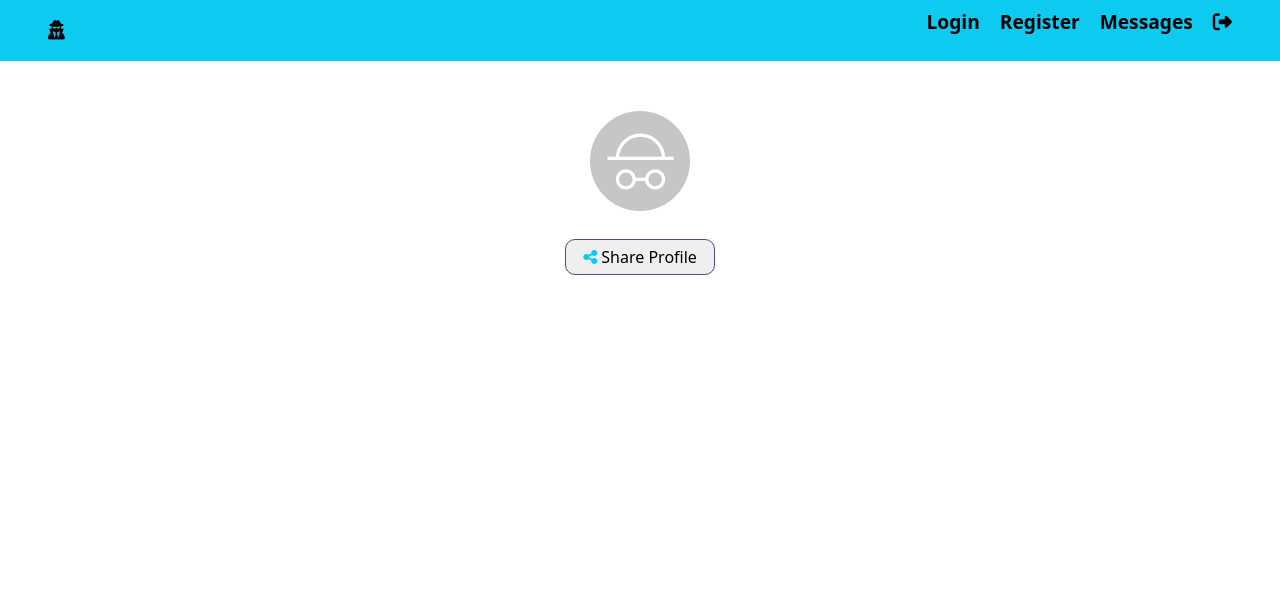
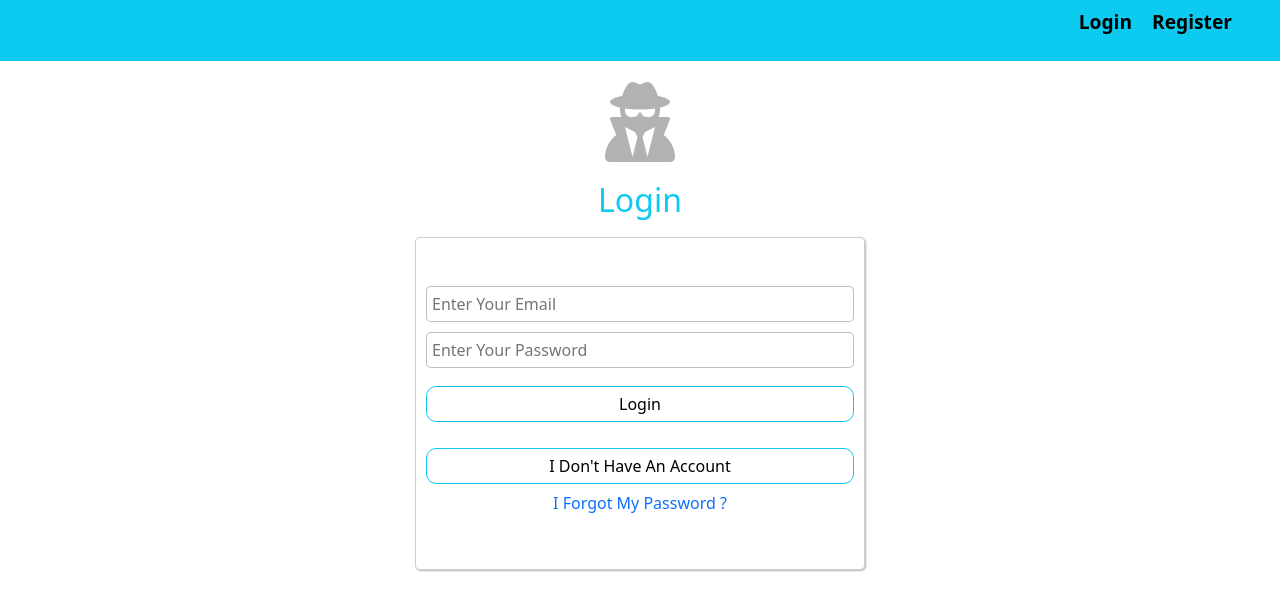
Before and after one commit to ZiadAhmed92/sarahaa, a Next.js app: page / in a window 1280 px wide. Shown: the top 610 px of the page. Built offline with nearby package versions, Linux system fonts and the light colour scheme; no server answers.

Commit message:
add messages

```diff
--- a/package.json
+++ b/package.json
@@ -9,7 +9,10 @@
     "lint": "next lint"
   },
   "dependencies": {
+    "@emotion/react": "^11.11.1",
+    "@emotion/styled": "^11.11.0",
     "@fortawesome/fontawesome-free": "^6.5.1",
+    "@mui/material": "^5.14.20",
     "axios": "^1.6.2",
     "bootstrap": "^5.3.2",
     "joi": "^17.11.0",
--- a/src/Components/NavBar.jsx
+++ b/src/Components/NavBar.jsx
@@ -1,18 +1,23 @@
+import { CountContext } from "../Context/Store"
 import Link from "next/link"
+import { useContext } from "react"
 const NavBar = () => {
+    let { res,setRes, userData } = useContext(CountContext)
+    console.log(res)
     return (
         <div className="bg-info navBar d-flex justify-content-between align-items-center px-5 py-2">
 
-            <Link href="/" className="link">
-             <div className="icon-main">
-                <i className="fa-solid fa-user-secret"></i>
-            </div>
-            </Link>
+{res?.token ?  <Link href="/message" className="link">
+                <div className="icon-main">
+                    <i className="fa-solid fa-user-secret"></i>
+                </div>
+            </Link>:<h6></h6>}
             <ul className="ul-nav d-flex justify-content-between align-items-center">
-                <Link href="login" className="link">  <li>Login</li></Link>
-                <Link href="register" className="link">  <li>Register</li></Link>
-                <Link href="messages" className="link"><li>Messages</li></Link>
-                <Link href="login" className="link">  <li className="logout"><i className="fa-solid fa-right-from-bracket"></i></li></Link>
+                {res?.token ? <Link href="login" className="link" onClick={()=> setRes("")}>  <li className="logout"><i className="fa-solid fa-right-from-bracket"></i></li></Link>
+                    : <><Link href="login" className="link">  <li>Login</li></Link>
+                        <Link href="register" className="link">  <li>Register</li></Link></>}
+
+                {/* <Link href="messages" className="link"><li>Messages</li></Link> */}
             </ul>
         </div>
     )
--- a/src/pages/index.js
+++ b/src/pages/index.js
@@ -1,47 +1,11 @@
 import Head from "next/head"
-import img1 from "../image/img1.jpg"
+
 import { Inter } from "next/font/google"
-import Image from "next/image"
-import { useContext, useEffect, useState } from "react"
-import { CountContext } from "../Context/Store"
-import axios from "axios"
-import { headers } from "../../next.config"
-import Link from "next/link"
-
-
+import Login from "./login"
 const inter = Inter({ subsets: ["latin"] })
 
 export default function Home() {
-  let [url, setUrl] = useState("");
-  let [Messages, setMessages] = useState([]);
-  let {res:{token},userData} = useContext(CountContext)
- console.log(userData)
 
-  async function getMessages() {
-    try {
-      let { data } = await axios.get("https://saraha874.onrender.com/message",{ headers:{
-        'token': `${token}`,
-
-      }});
-      setMessages(data.messages)
-      console.log(data.messages )
-
-    } catch (err) {
-      console.log(err)
-    }
-
-  }
-  useEffect(() => {
-
-    getMessages()
-
-  }, [])
-
-   function getUrl(){
-
-    setUrl(`https://sarahaa.vercel.app/${userData?.userId}`)
-    console.log(url)
-   }
   return (
     <>
       <Head>
@@ -52,21 +16,8 @@ export default function Home() {
       </Head>
 
 
-      {/* <Login/> */}
-      <div className="message-main">
-        <div className="m-auto bg-info">
-          <Image src={img1} width={100} height={100} alt="img" />
-        </div>
-        <div className="message-area">
-          <h2>{userData?.name}</h2>
-        </div>
-        <button className="mb-2 btn-send"onClick={getUrl} ><i className=" text-info fa-solid fa-share-nodes"></i> Share Profile </button>
-        {url?<Link   href={{
-                  pathname: `${url}`,
-                  query:{name:`${userData?.name}`} ,
-                }} className='  p-2 alert alert-primary text-danger'>{url}</Link>:""}
-        {Messages.map(({message})=>{ return<p  className='w-50  p-2 alert alert-primary text-danger'>{message}</p>})}
-      </div>
+      <Login/>
+
 
 
     </>
--- a/src/pages/login.js
+++ b/src/pages/login.js
@@ -53,7 +53,7 @@ const Login = () => {
       if(res.message == "login"){
         localStorage.setItem("token" , res.token)
         dataUser()
-        router.push('/');
+        router.push('/message');
       }
 
 
```
Also changed, not shown: src/pages/[id]/index.js (+31 -4 lines), src/pages/message.js (added, +58 -0 lines), 1 other file (tests, documents, lock files or other folders).
